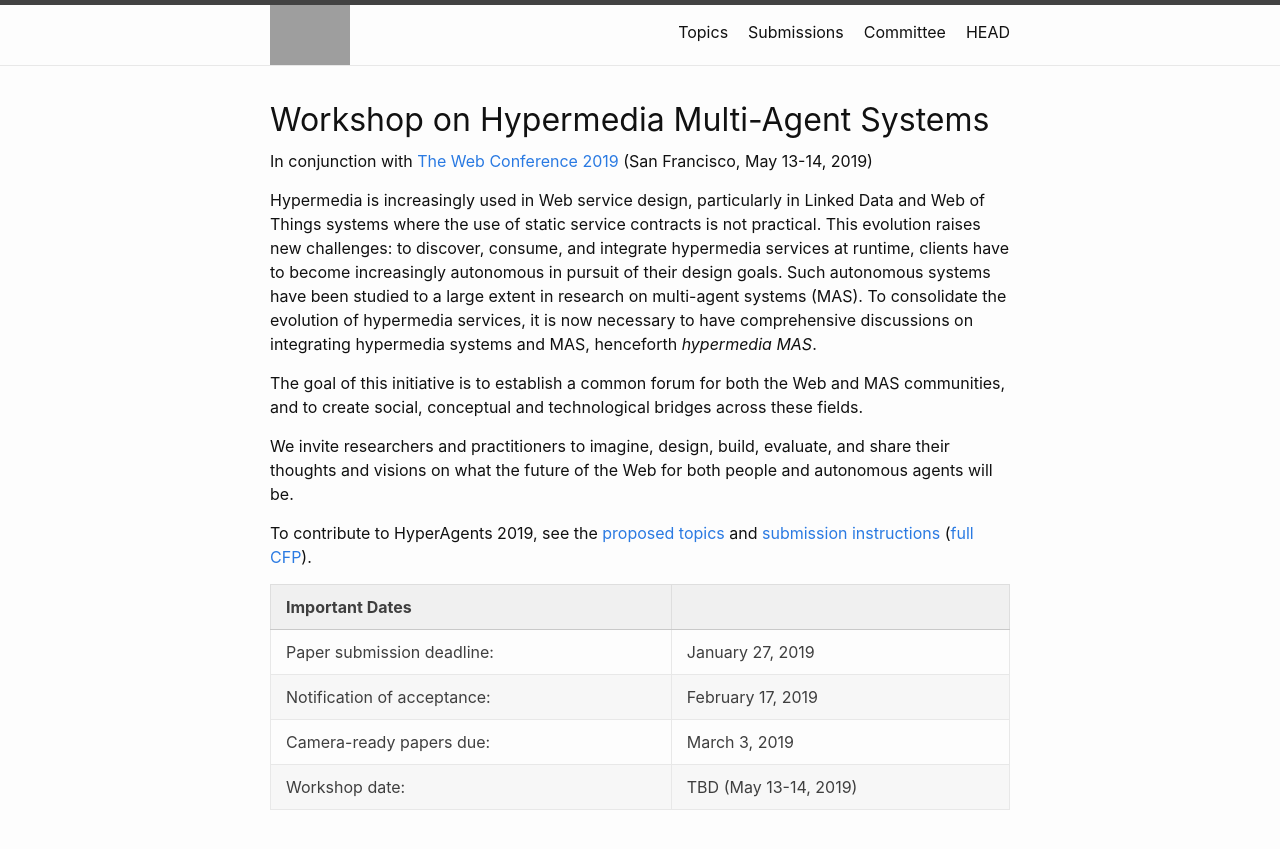
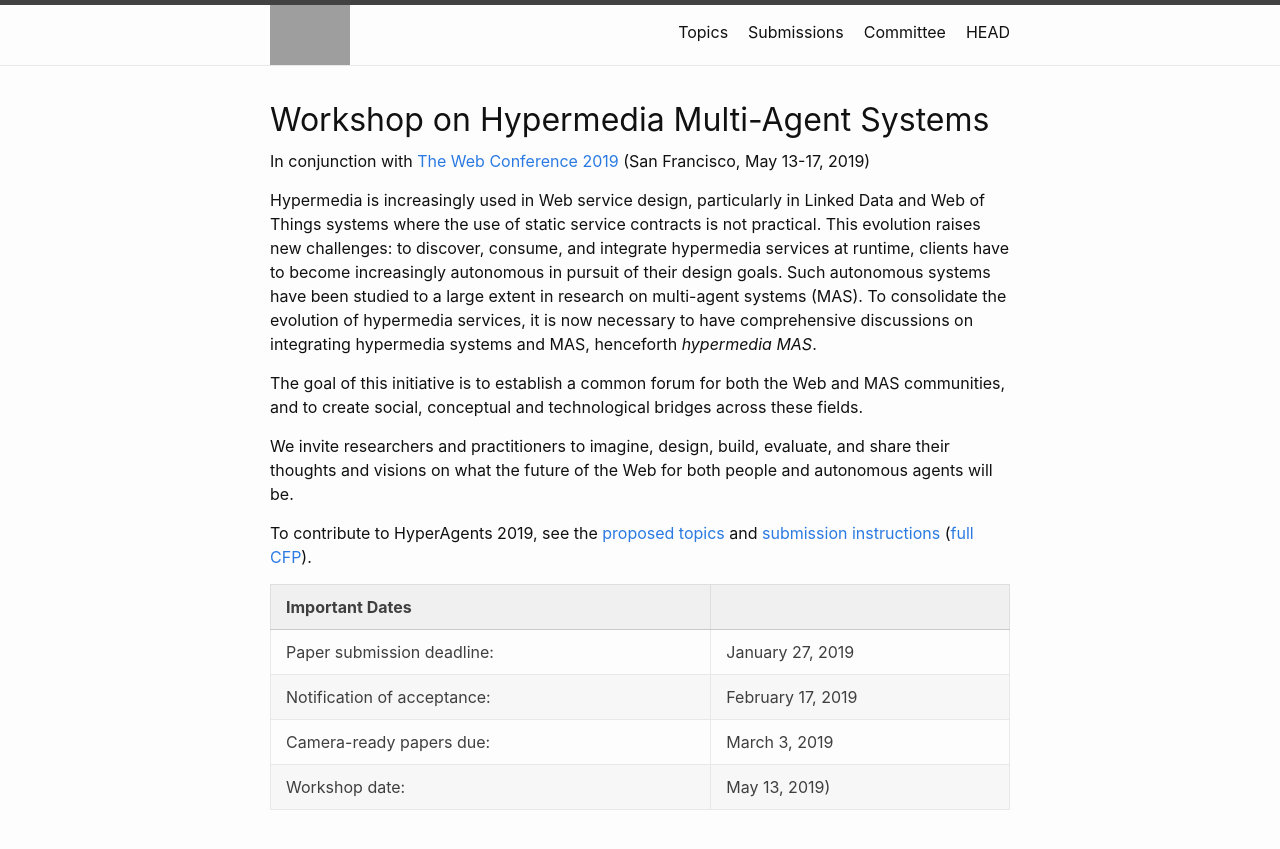
Before and after one commit to HyperAgents/twc2019.hyperagents.org, a Jekyll site: the page built from index.md, in a window 1280 px wide, cut to the strip 0-870 px from the top of the page. Shown: the top 849 px of the strip. Built offline with Jekyll 4.4.1, drawn with Linux system fonts in a browser that asks for light colours; grey boxes are pictures that could not be loaded.

Commit message:
Update dates (conf and workshop)

```diff
--- a/index.md
+++ b/index.md
@@ -5,7 +5,7 @@ layout: home
 <h1>Workshop on Hypermedia Multi-Agent Systems</h1>
 
 <div style="margin-top: -10px;">
-	<p>In conjunction with <a href="https://www2019.thewebconf.org/" target="_blank">The Web Conference 2019</a> (San Francisco, May 13-14, 2019)</p>
+	<p>In conjunction with <a href="https://www2019.thewebconf.org/" target="_blank">The Web Conference 2019</a> (San Francisco, May 13-17, 2019)</p>
 </div>
 
 Hypermedia is increasingly used in Web service design, particularly in Linked Data and Web of Things systems where the use of static service contracts is not practical. This evolution raises new challenges: to discover, consume, and integrate hypermedia services at runtime, clients have to become increasingly autonomous in pursuit of their design goals. Such autonomous systems have been studied to a large extent in research on multi-agent systems (MAS). To consolidate the evolution of hypermedia services, it is now necessary to have comprehensive discussions on integrating hypermedia systems and MAS, henceforth *hypermedia MAS*.
@@ -21,5 +21,5 @@ To contribute to HyperAgents 2019, see the [proposed topics](/topics/) and [subm
 | Paper submission deadline: | January 27, 2019 |
 | Notification of acceptance: | February 17, 2019 |
 | Camera-ready papers due: | March 3, 2019 |
-| Workshop date: | TBD (May 13-14, 2019) |
+| Workshop date: | May 13, 2019) |
 |---|---|
```
